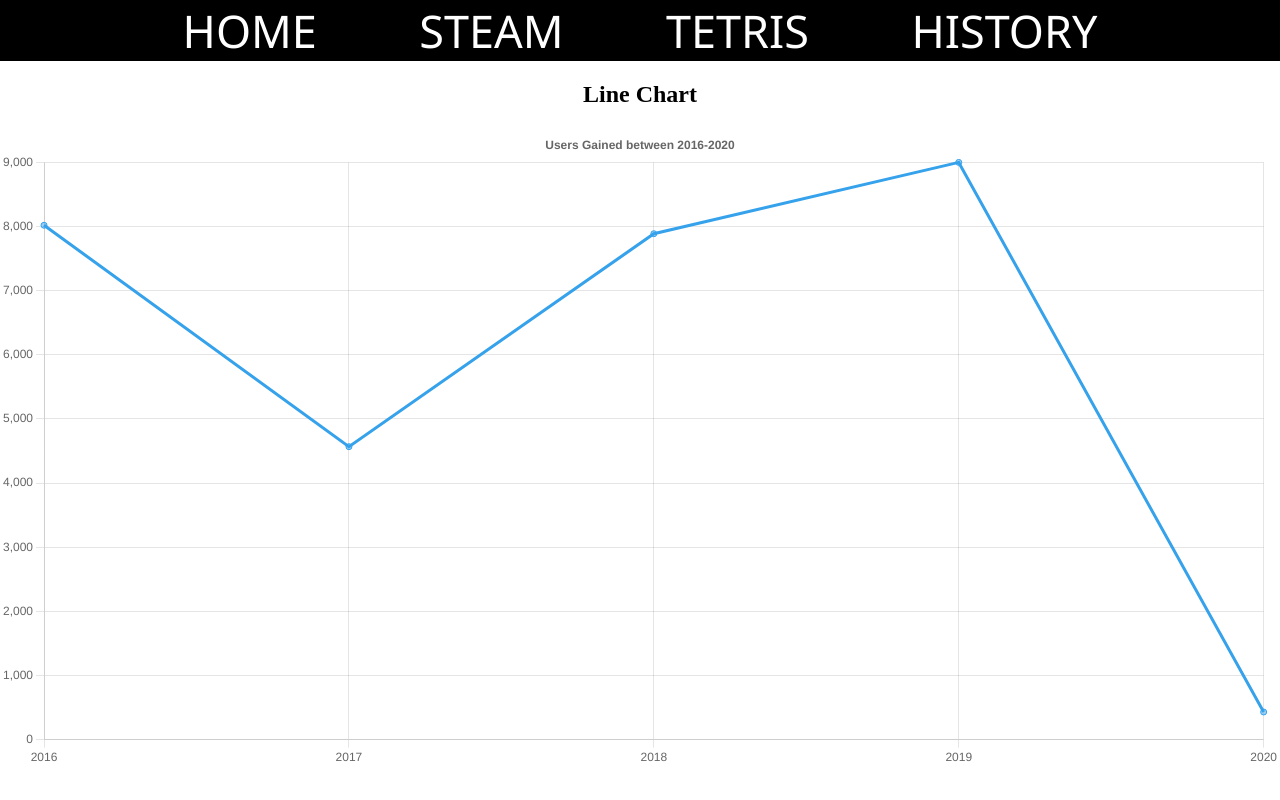
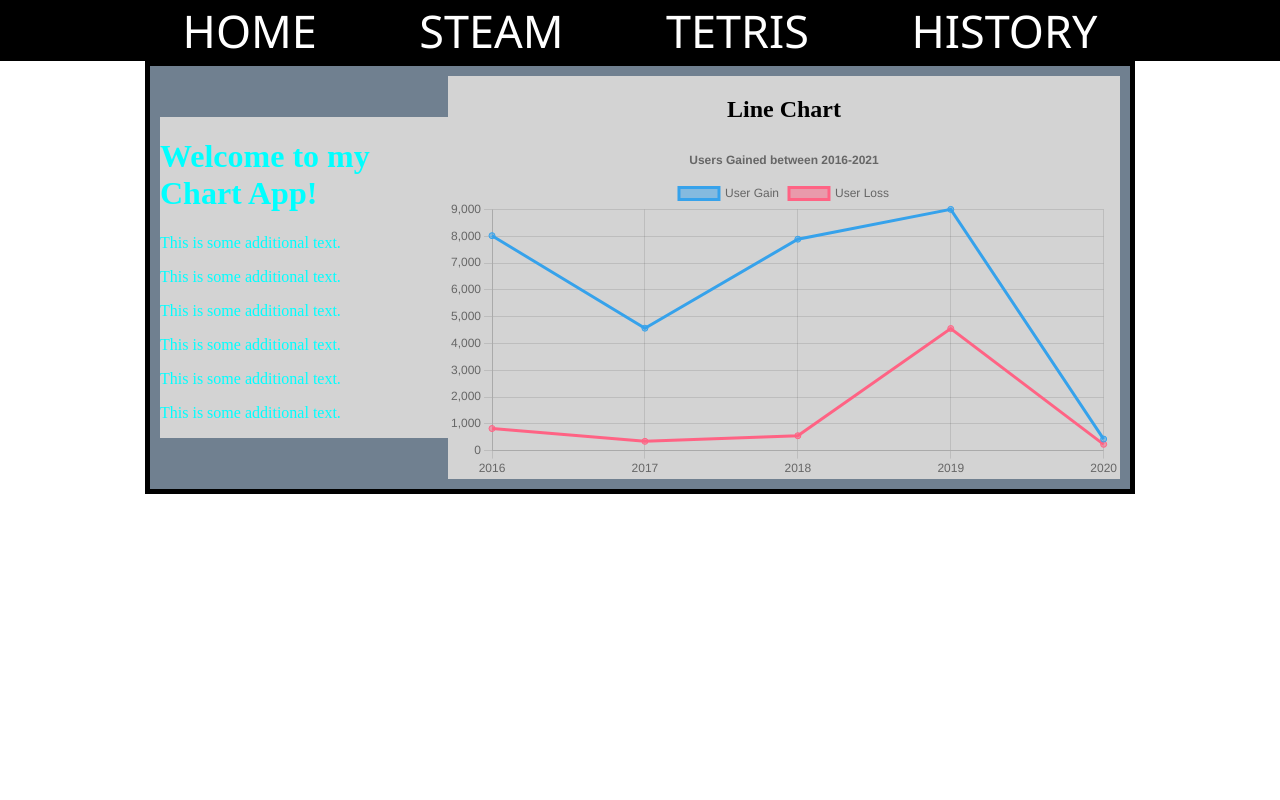
Before and after one commit to Jerald-ctrl/CSS_Assignment, a Next.js app: page /Steam in a window 1280 px wide. Built offline with nearby package versions, Linux system fonts and the light colour scheme.

Commit message:
update to charts

```diff
--- a/app/Steam/chart.jsx
+++ b/app/Steam/chart.jsx
@@ -3,23 +3,28 @@ import React from "react";
 import { Line } from "react-chartjs-2";
 // eslint-disable-next-line react/prop-types
 function LineChart({ chartData }) {
+
+
   return (
     <div className="chart-container">
       <h2 style={{ textAlign: "center" }}>Line Chart</h2>
       <Line
+
         data={chartData}
         options={{
+           width: '1000px',
           plugins: {
             title: {
               display: true,
-              text: "Users Gained between 2016-2020"
+              text: "Users Gained between 2016-2021"
             },
             legend: {
-              display: false
+              display: true
             }
           }
         }}
       />
+
     </div>
   );
 }
--- a/app/Steam/page.css
+++ b/app/Steam/page.css
@@ -4,13 +4,36 @@
 
     display: flex;
 
-    flex-direction: column;
+    flex-direction: row;
     align-items: center;
-    /*justify-content: center;*/
+    justify-content: space-evenly;
 
-    width: 75%;
     border: 5px solid;
     margin: auto;
-
+    background-color: slategrey;
     padding: 10px;
 }
+
+#container
+{
+    width: 75%;
+}
+.chart-container
+{
+    width: 30%;
+    height: 30%;
+
+    background-color: lightgrey;
+    flex-grow: 2;
+
+}
+
+#api-body-text
+{
+    width: 30%;
+    height: 30%;
+
+    background-color: lightgrey;
+    color: aqua;
+
+}
--- a/app/Steam/page.jsx
+++ b/app/Steam/page.jsx
@@ -130,24 +130,40 @@ export default function App() {
     const [chartData, setChartData] = useState(
         {
         labels: Data.map((data) => data.year),
+         /*label: "Users Gained ",*/
         datasets: [
-          {
-            label: "Users Gained ",
-            data: Data.map((data) => data.userGain),
-
-
-          }
-        ],
-        hi: 1
+            {
+              label: "User Gain",
+              data: Data.map((data) => data.userGain)
+            },
+            {
+                label: "User Loss",
+                data: Data.map((data) => data.userLost)
+            },
+          ],
         }
         );
 
 
-  return (
-    <div className="App">
+        return (
+            <div className="api-body" id = "container">
+              <div id = 'api-body-text'>
+              <h1>Welcome to my Chart App!</h1>
+                <p>This is some additional text.</p>
+                <p>This is some additional text.</p>
+                <p>This is some additional text.</p>
+                <p>This is some additional text.</p>
+                <p>This is some additional text.</p>
+                <p>This is some additional text.</p>
 
-      <LineChart chartData={chartData} />
-    </div>
-  );
+              </div >
+
+              <LineChart chartData={chartData} options={{ maintainAspectRatio: false }} id="api-body-chart"/>
+
+
+            </div>
+          );
+
+
 
   }
```
